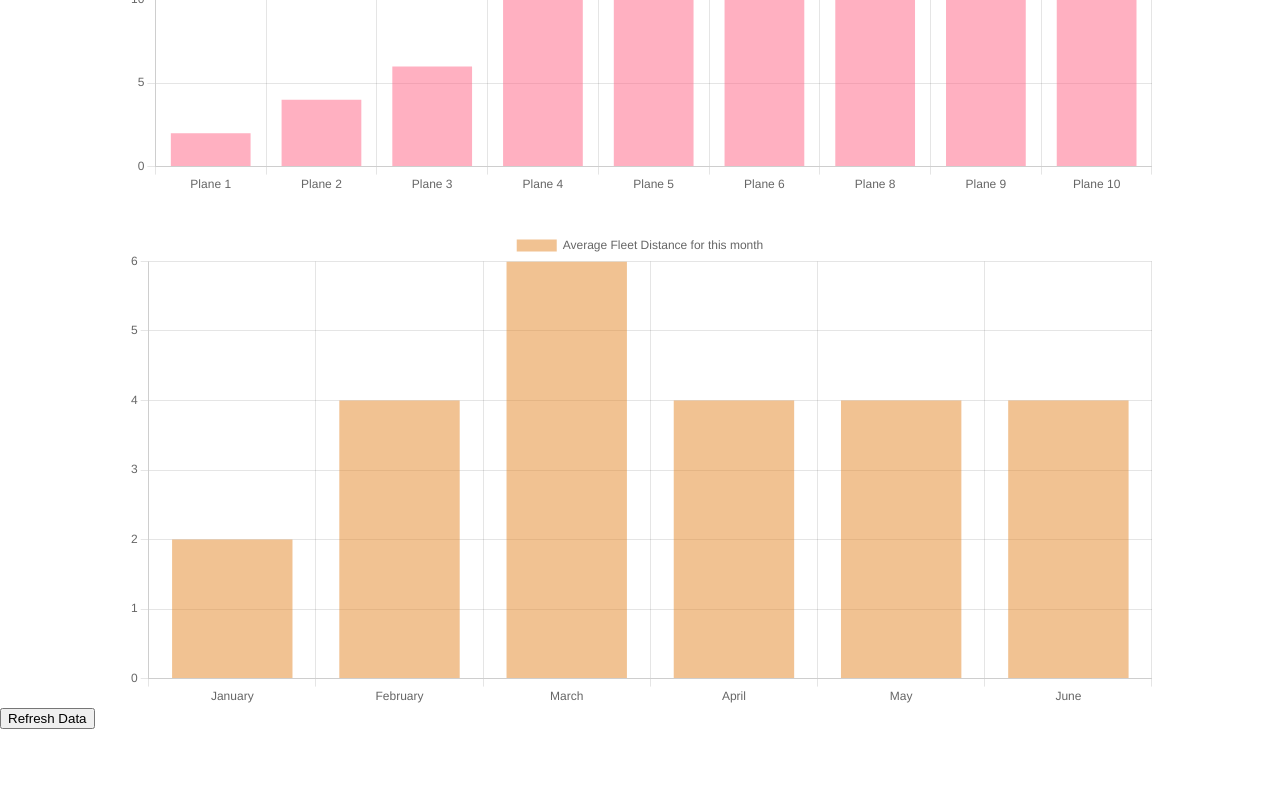
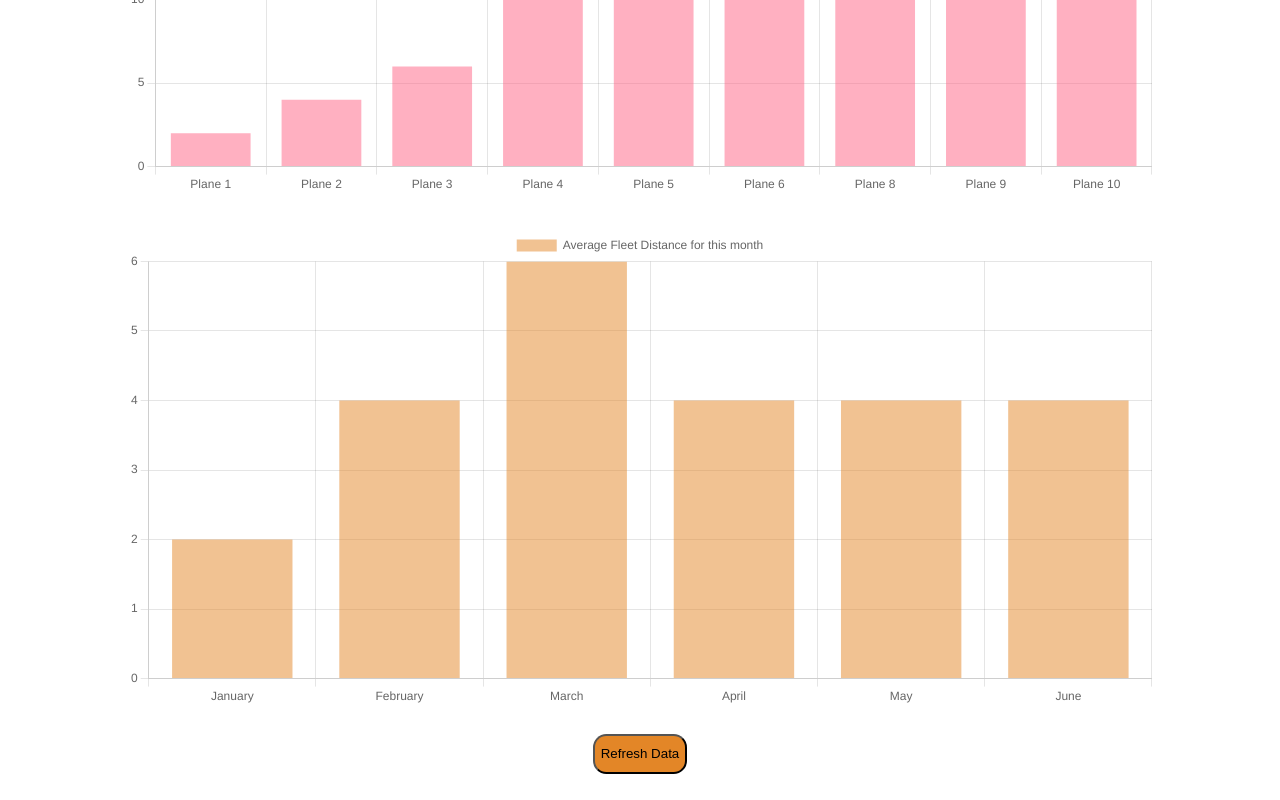
Before and after one commit to Tamir198/PATAM_2_PROJECT, a React (Create React App) app in the folder patamfront/: page /FleerOverview in a window 1280 px wide. Shown: the part 1275-2075 px from the top of the page. Before the commit the page ends 2004 px from the top, so only its background shows below. Built offline with nearby package versions, Linux system fonts and the light colour scheme.

Commit message:
Adding come styles to the refresh page button

```diff
--- a/patamfront/src/pages/FleerOverview.js
+++ b/patamfront/src/pages/FleerOverview.js
@@ -18,7 +18,7 @@ const FleerOverview = () => {
         <LineChart graphData={getFleetSizeYearly()} />
         <BarChart graphData={getMilesTraveledData()} />
         <BarChart graphData={getAverageYearlyDistance()} />
-      <button>Refresh Data</button>
+      <button className='centered refresh__button'>Refresh Data</button>
     </>
   )
 }
--- a/patamfront/src/pages/FleetOverview.css
+++ b/patamfront/src/pages/FleetOverview.css
@@ -0,0 +1,12 @@
+.centered {
+    margin: 2em auto 2em auto;
+    display: block;
+    height: 3em;
+    border-radius: 1em;
+    background-color: rgb(227, 134, 39);
+}
+
+.refresh__button:hover {
+    box-shadow: 50px rgba(215, 14, 14, 0.2);
+    cursor: pointer;
+}
```
